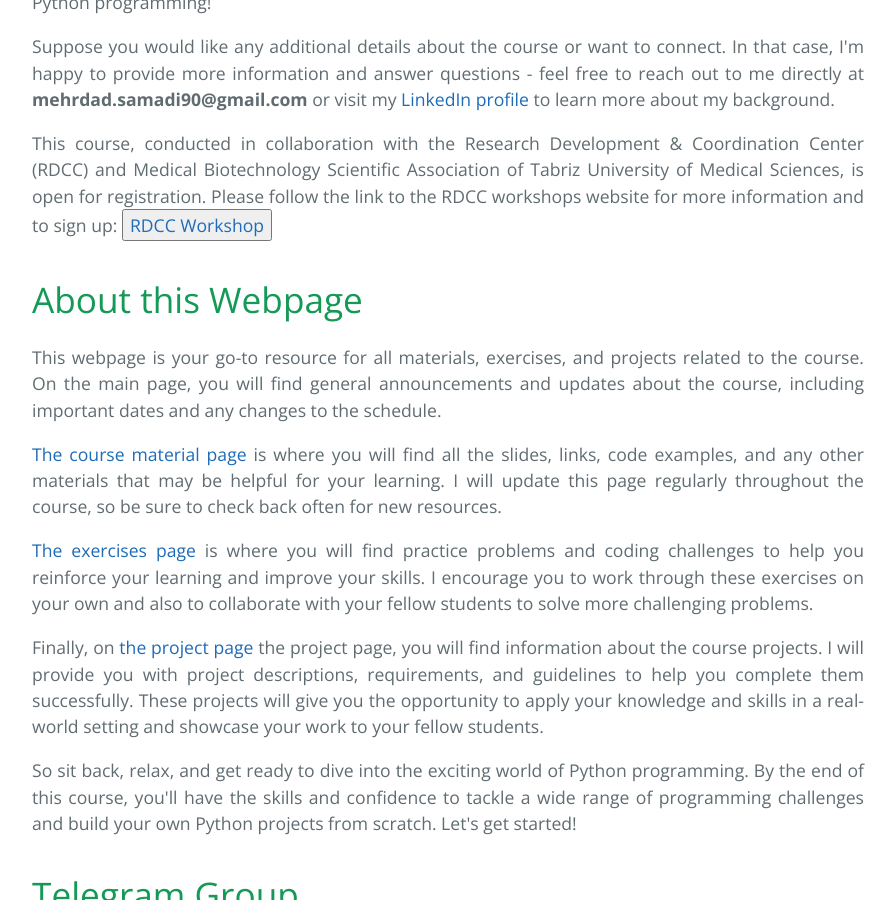
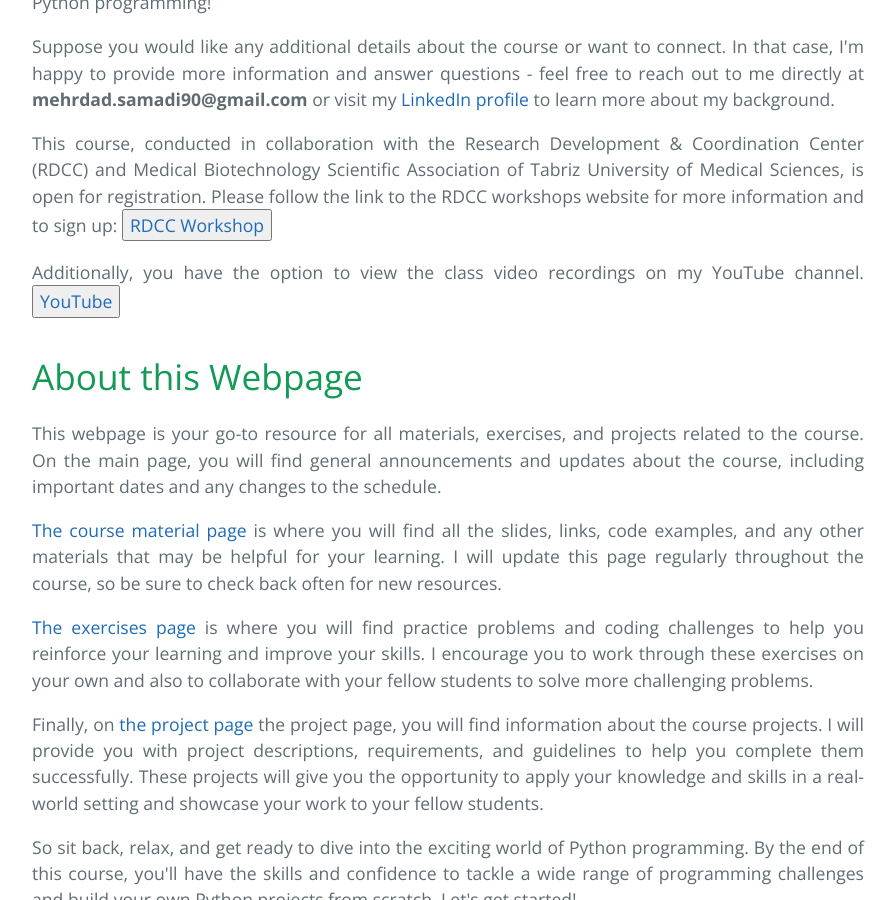
Before and after one commit to MehrdadSamadishadlou/Python_for_Beginners, a Jekyll site: the page built from index.md, in a window 1280 px wide and 900 px high, scrolled down 1231 px. Shown: the whole window, without its empty margins (192-1088 px from the left). Built offline with Jekyll 4.4.1, drawn with Linux system fonts in a browser that asks for light colours.

Commit message:
adding youtube link

```diff
--- a/index.md
+++ b/index.md
@@ -28,6 +28,11 @@ Suppose you would like any additional details about the course or want to connec
 This course, conducted in collaboration with the Research Development & Coordination Center (RDCC) and Medical Biotechnology Scientific Association of Tabriz University of Medical Sciences, is open for registration. Please follow the link to the RDCC workshops website for more information and to sign up: <a href="https://workshop.tbzmed.ac.ir/fa/" target="_blank"><button>RDCC Workshop</button></a>
 </p>
 
+<p style='text-align: justify;'>
+Additionally, you have the option to view the class video recordings on my YouTube channel. <a href="https://www.youtube.com/@MehrdadSamadishadlou" target="_blank"><button>YouTube</button></a>
+</p>
+
+
 # About this Webpage
 
 <p style='text-align: justify;'>
```
